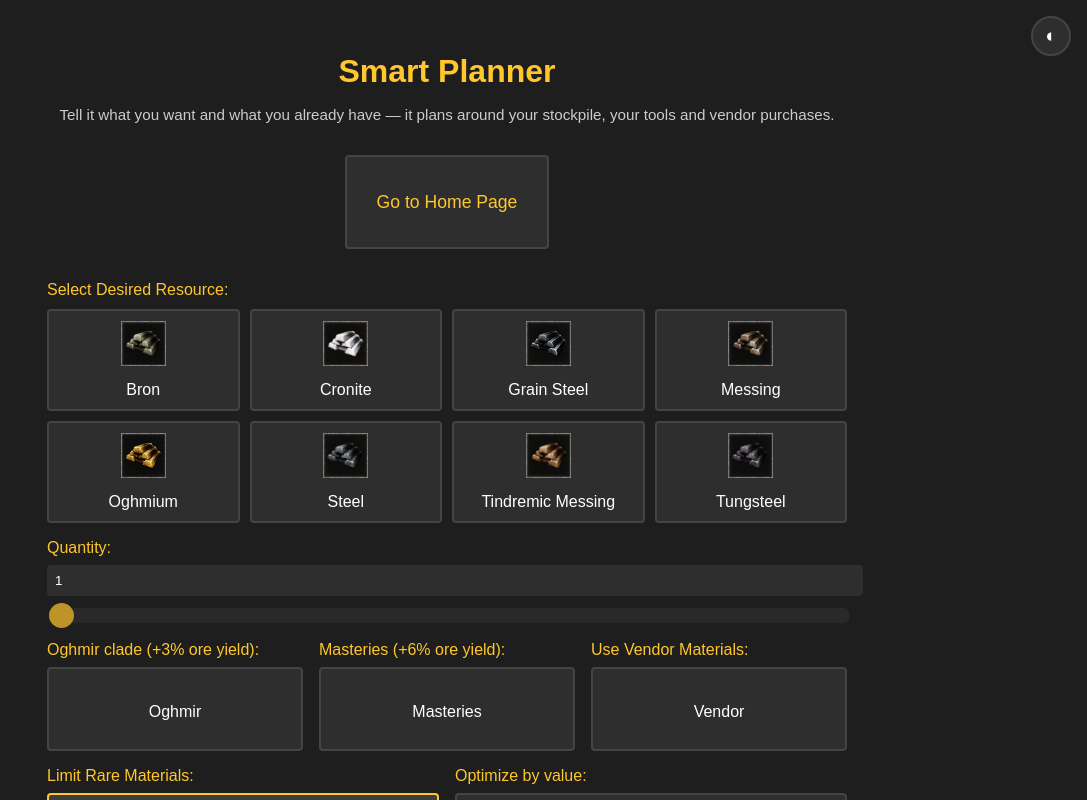
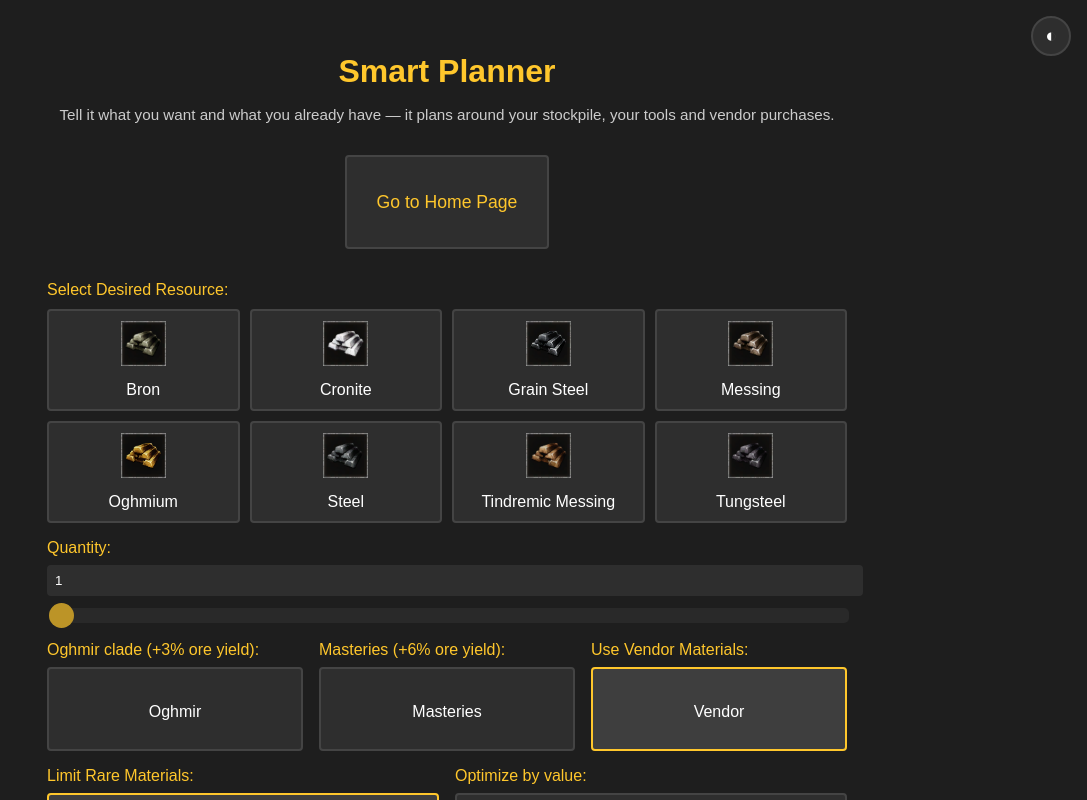
Before and after one commit to isrollari/unaware-calc, a SvelteKit app: page /optimized-calculator in a window 1280 px wide. Shown: the top 800 px of the page, without its empty margins (193-1280 px from the left). Built offline with nearby package versions, Linux system fonts and the light colour scheme.

Commit message:
made vendor materials on by default

```diff
--- a/src/routes/optimized-calculator/+page.svelte
+++ b/src/routes/optimized-calculator/+page.svelte
@@ -14,7 +14,7 @@
     let quantity = 1;
     let isOghmir = false;
     let hasMasteries = false;
-    let useVendor = false;
+    let useVendor = true;
     const RARE_MATERIALS = ['Calspar', 'Waterstone'];
     const removableResources = ['Kimurite', 'Cerulite', 'Tephra', 'Bor'];
     let removedTools: Set<string> = new Set(['Blast Furnace', 'Greater Natorus']);
--- a/src/routes/resource-calculator/+page.svelte
+++ b/src/routes/resource-calculator/+page.svelte
@@ -8,7 +8,7 @@
 	let quantity = 1;
 	let isOghmir = false;
 	let hasMasteries = false;
-	let useVendor = false;
+	let useVendor = true;
 	const RARE_MATERIALS = ['Calspar', 'Waterstone'];
 	const removableResources = ['Kimurite', 'Cerulite', 'Tephra', 'Bor'];
 	let removedTools: Set<string> = new Set(['Blast Furnace', 'Greater Natorus']);
```
